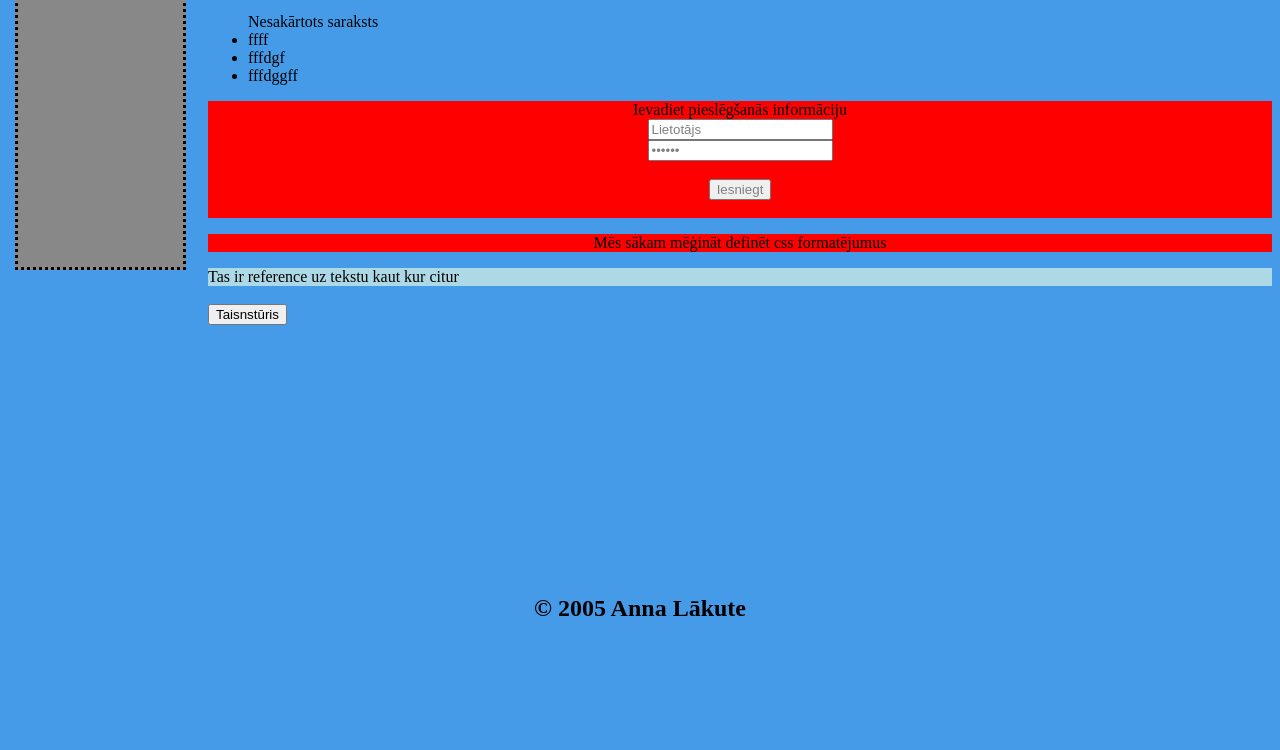
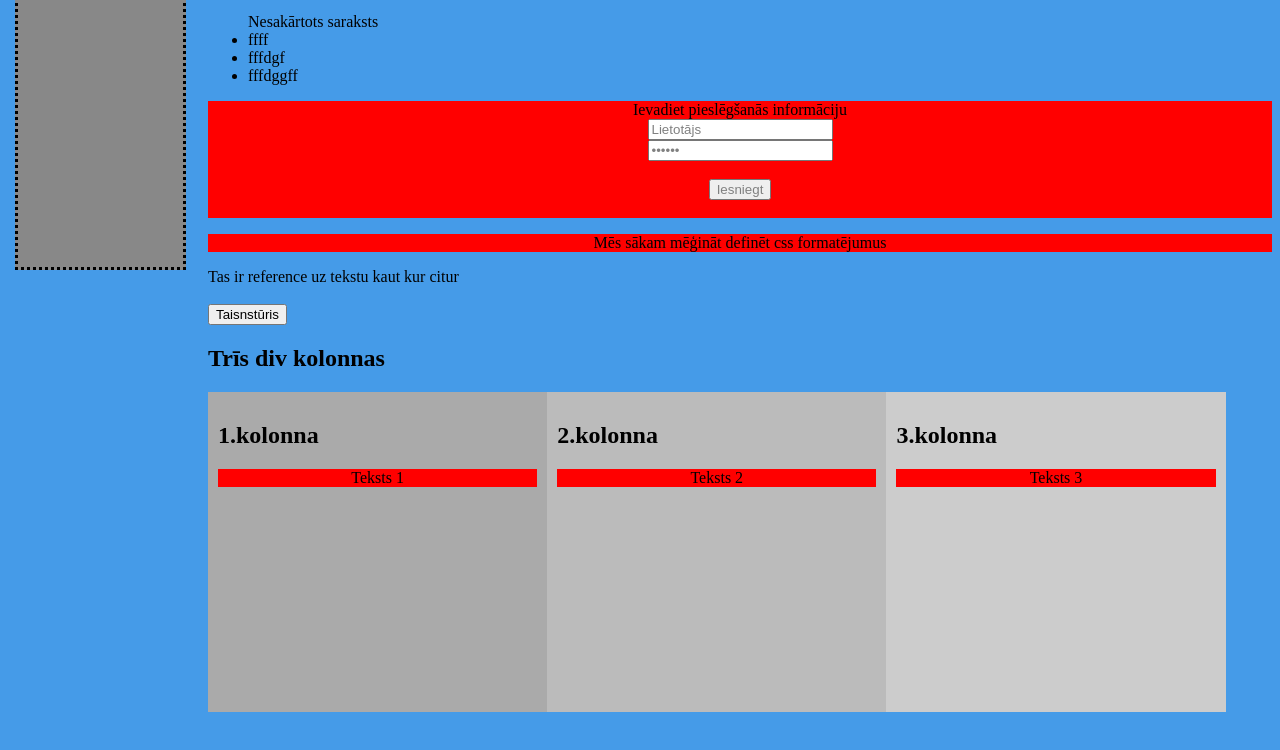
Before and after one commit to AnnaLakute/NVA_projekts_2025, a plain HTML site: page index.html in a window 1280 px wide. Shown: the part 596-1346 px from the top of the page. Before the commit the page ends 1238 px from the top, so only its background shows below. Drawn offline with Linux system fonts and the light colour scheme.

Commit message:
pievienotas div kolonnas

```diff
--- a/index.html
+++ b/index.html
@@ -129,18 +129,32 @@
 
   </p>
 
-  <section id="saturs">Tas ir reference uz tekstu kaut kur citur
-
-  </section>
-
-  <br>
-
+  <section>Tas ir reference uz tekstu kaut kur citur </section>
+    <br>
   <section id="canvas">
   <section id="zimejums" width="500" height="400">
     <button onclick="taisnsturis"> Taisnstūris   </button>
-
     </section>
     </section>
+
+
+<h2>Trīs div kolonnas</h2>
+
+<div class="row">
+  <div class="column" style="background-color:#aaa;">
+    <h2>1.kolonna</h2>
+    <p>Teksts 1</p>
+  </div>
+  <div class="column" style="background-color:#bbb;">
+    <h2>2.kolonna</h2>
+    <p>Teksts 2</p>
+  </div>
+    <div class="column" style="background-color:#ccc;">
+    <h2>3.kolonna</h2>
+    <p>Teksts 3</p>
+  </div>
+</div>
+
 
   </main>
 
--- a/stils.css
+++ b/stils.css
@@ -139,3 +139,18 @@ aside {
 #tabula tr:nth-child(even){
   background-color:pink;
 }
+
+/* Create two equal columns that floats next to each other */
+.column {
+  float: left;
+  width: 30%;
+  padding: 10px;
+  height: 300px; /* Should be removed. Only for demonstration */
+}
+
+/* Clear floats after the columns */
+.row:after {
+  content: "";
+  display: table;
+  clear: both;
+}
```
